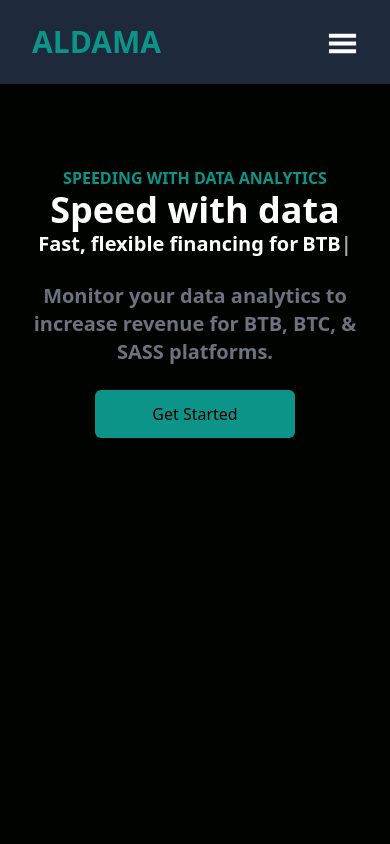
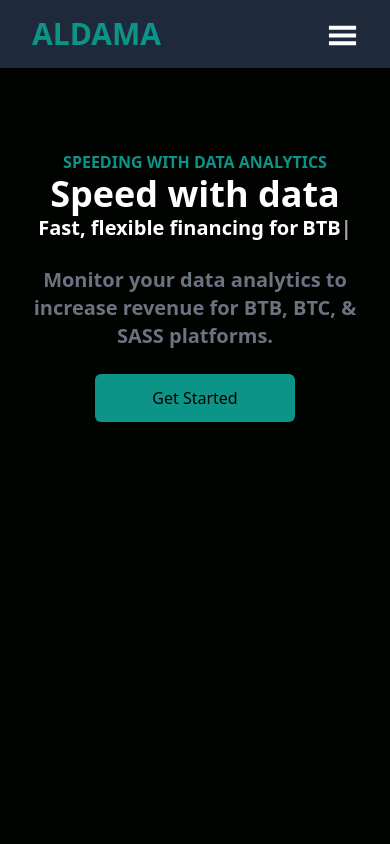
Before and after one commit to bagusrinupangayom/aldama, a React (Create React App) app: page / in a window 390 px wide. Shown: the top 844 px of the page. Built offline with nearby package versions, Linux system fonts and the light colour scheme.

Commit message:
refactor: default upgrade navbar to sticky navbar

```diff
--- a/src/components/navbarComp.jsx
+++ b/src/components/navbarComp.jsx
@@ -12,15 +12,15 @@ const NavbarComp = () => {
 
     return (
         <>
-            <div className="text-white">
-                <div className="px-8 py-4 mx-auto max-w-screen-4xl md:py-0 md:px-16 bg-slate-800 ">
-                    <div className="relative flex items-center py-2 ">
+            <div className={`text-white bg-slate-800 sticky top-0 z-50`}>
+                <div className="px-8 py-4 mx-auto max-w-screen-2xl md:py-0 md:px-16 ">
+                    <div className="relative flex items-center md:py-2 ">
                         <div className="items-center inline-block">
                             <h1 className="text-3xl font-bold text-teal-600 transition duration-300 cursor-pointer hover:text-teal-800">ALDAMA</h1>
                         </div>
 
                         <div className="absolute top-0 right-0 items-center inline-block ">
-                            <ul className="hidden md:flex">
+                            <ul className={`hidden md:flex ${nav ? 'opacity-0' : 'opacity-100'}`}>
                                 <li className="p-4 font-medium transition duration-300 cursor-pointer hover:text-teal-600">Home</li>
                                 <li className="p-4 font-medium transition duration-300 cursor-pointer hover:text-teal-600">Company</li>
                                 <li className="p-4 font-medium transition duration-300 cursor-pointer hover:text-teal-600">Resources</li>
@@ -29,7 +29,7 @@ const NavbarComp = () => {
                             </ul>
                         </div>
 
-                        <div className="absolute top-0 right-0 block py-3 cursor-pointer md:hidden" onClick={handleNav}>
+                        <div className="absolute top-0 right-0 block pt-1 cursor-pointer md:hidden" onClick={handleNav}>
                             {nav ? <IoCloseSharp size={36} className="self-center" /> : <GiHamburgerMenu size={31} className="self-center" />}
                         </div>
 
```
